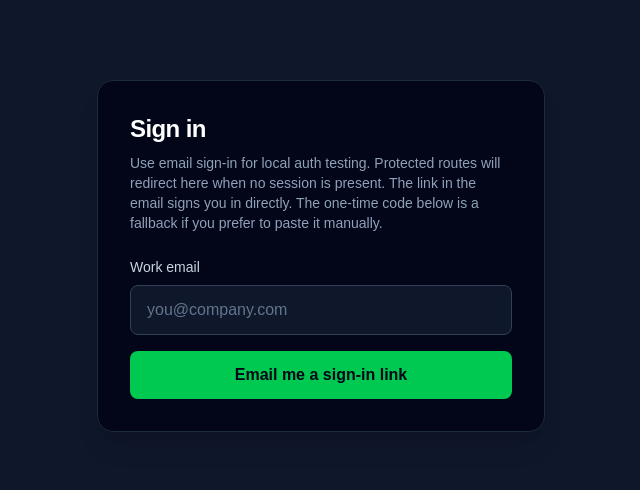
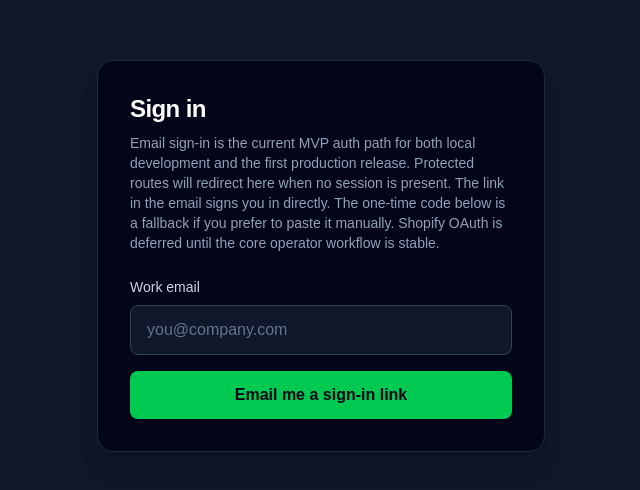
Before and after one commit to finnensley/microfill, a Next.js app: page /login in a window 1280 px wide. Shown: the part 144-634 px from the top of the page, without its empty margins (319-959 px from the left). Built offline with nearby package versions, Linux system fonts and the light colour scheme; no server answers.

Commit message:
added logout adn auth strategy

```diff
--- /dev/null
+++ b/src/app/auth/logout/route.ts
@@ -0,0 +1,29 @@
+import { createServerClient } from "@supabase/ssr";
+import { NextResponse, type NextRequest } from "next/server";
+import { getSupabaseAnonKey, getSupabaseUrl } from "@/lib/supabase-config";
+import { Database } from "@/types/supabase";
+
+export async function POST(request: NextRequest) {
+  const response = NextResponse.redirect(new URL("/login", request.url));
+
+  const supabase = createServerClient<Database>(
+    getSupabaseUrl(),
+    getSupabaseAnonKey(),
+    {
+      cookies: {
+        getAll() {
+          return request.cookies.getAll();
+        },
+        setAll(cookiesToSet) {
+          cookiesToSet.forEach(({ name, value, options }) => {
+            response.cookies.set(name, value, options);
+          });
+        },
+      },
+    },
+  );
+
+  await supabase.auth.signOut();
+
+  return response;
+}
--- a/src/app/dashboard/page.tsx
+++ b/src/app/dashboard/page.tsx
@@ -1,4 +1,5 @@
 import InventoryDashboard from "@/components/ui/dashboard";
+import { LogoutButton } from "@/components/forms/logout-button";
 import { redirect } from "next/navigation";
 import {
   getTenantIdForUser,
@@ -16,7 +17,8 @@ export default async function DashboardPage() {
   return (
     <main className="min-h-screen bg-slate-100 px-6 py-10 text-slate-950">
       <div className="mx-auto max-w-5xl space-y-8">
-        <header className="space-y-2">
+        <header className="flex flex-col gap-4 md:flex-row md:items-start md:justify-between">
+          <div className="space-y-2">
             <p className="text-sm uppercase tracking-[0.2em] text-slate-500">
               Protected Dashboard
             </p>
@@ -25,6 +27,9 @@ export default async function DashboardPage() {
             </h1>
             <p className="text-sm text-slate-600">Signed in as {user.email}</p>
             <p className="text-sm text-slate-600">Tenant: {tenantId}</p>
+          </div>
+
+          <LogoutButton />
         </header>
 
         <InventoryDashboard tenantId={tenantId} />
--- a/src/app/onboarding/page.tsx
+++ b/src/app/onboarding/page.tsx
@@ -1,4 +1,5 @@
 import { redirect } from "next/navigation";
+import { LogoutButton } from "@/components/forms/logout-button";
 import { TenantOnboardingForm } from "@/components/forms/tenant-onboarding-form";
 import {
   getDefaultTenantId,
@@ -32,11 +33,17 @@ export default async function OnboardingPage() {
 
   return (
     <main className="flex min-h-screen items-center justify-center bg-slate-100 px-6 py-12">
-      <TenantOnboardingForm
-        defaultTenantId={getDefaultTenantId()}
-        email={user.email ?? null}
-        tenantOptions={tenantOptions}
-      />
+      <div className="w-full max-w-xl space-y-4">
+        <div className="flex justify-end">
+          <LogoutButton />
+        </div>
+
+        <TenantOnboardingForm
+          defaultTenantId={getDefaultTenantId()}
+          email={user.email ?? null}
+          tenantOptions={tenantOptions}
+        />
+      </div>
     </main>
   );
 }
--- a/src/components/forms/login-form.tsx
+++ b/src/components/forms/login-form.tsx
@@ -66,10 +66,12 @@ export function LoginForm() {
     <div className="w-full max-w-md rounded-2xl border border-slate-800 bg-slate-950 p-8 text-white shadow-xl">
       <h1 className="text-2xl font-semibold tracking-tight">Sign in</h1>
       <p className="mt-2 text-sm text-slate-400">
-        Use email sign-in for local auth testing. Protected routes will redirect
-        here when no session is present. The link in the email signs you in
-        directly. The one-time code below is a fallback if you prefer to paste
-        it manually.
+        Email sign-in is the current MVP auth path for both local development
+        and the first production release. Protected routes will redirect here
+        when no session is present. The link in the email signs you in directly.
+        The one-time code below is a fallback if you prefer to paste it
+        manually. Shopify OAuth is deferred until the core operator workflow is
+        stable.
       </p>
 
       <form
--- /dev/null
+++ b/src/components/forms/logout-button.tsx
@@ -0,0 +1,19 @@
+interface LogoutButtonProps {
+  className?: string;
+}
+
+export function LogoutButton({ className }: LogoutButtonProps) {
+  return (
+    <form action="/auth/logout" method="post">
+      <button
+        type="submit"
+        className={
+          className ??
+          "rounded-lg border border-slate-300 bg-white px-4 py-2 text-sm font-medium text-slate-700 transition hover:border-slate-400 hover:text-slate-950"
+        }
+      >
+        Sign out
+      </button>
+    </form>
+  );
+}
```
Also changed, not shown: 2 other files (tests, documents, lock files or other folders). Lines whose indentation alone changed are shown as unchanged.
